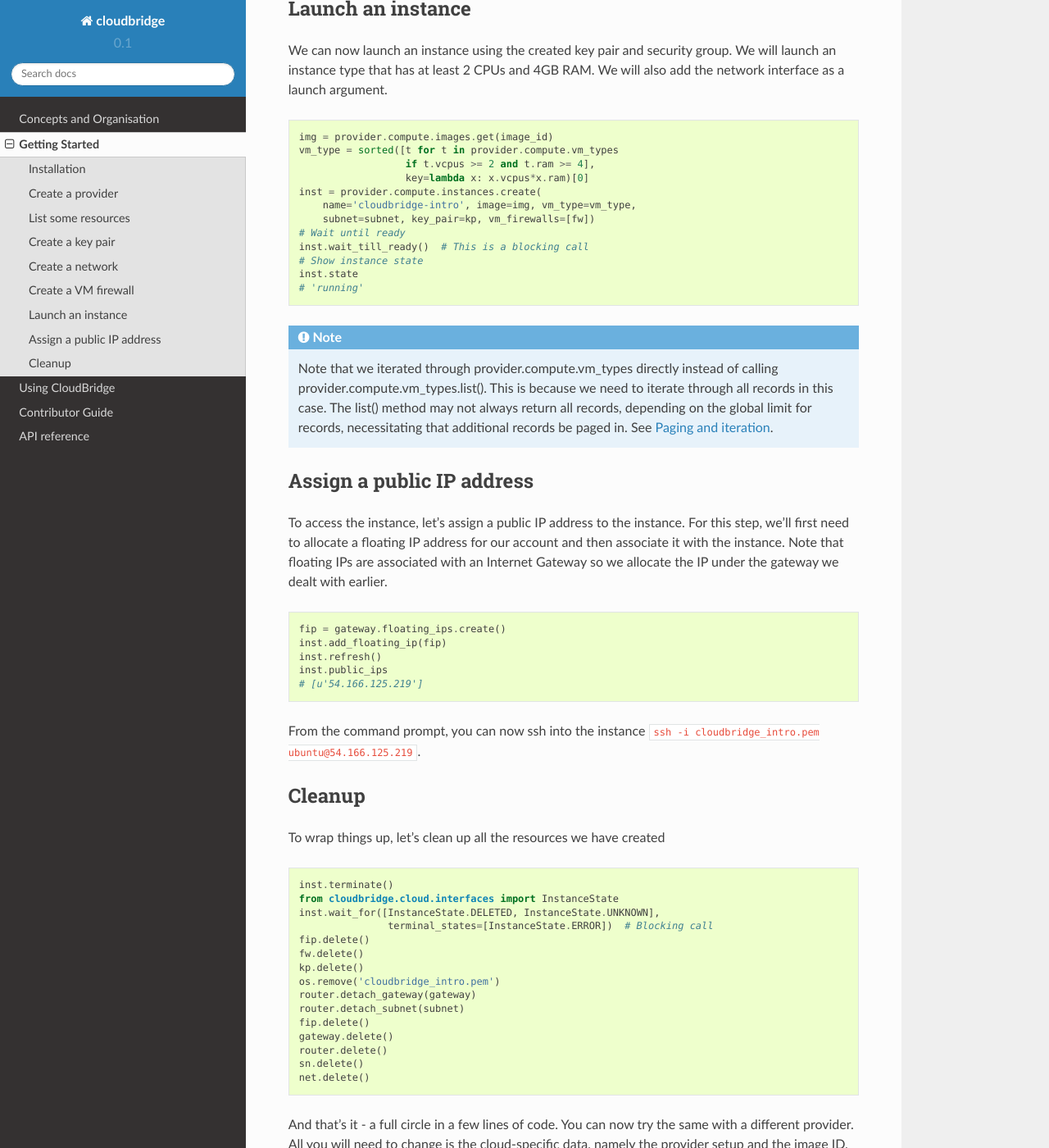
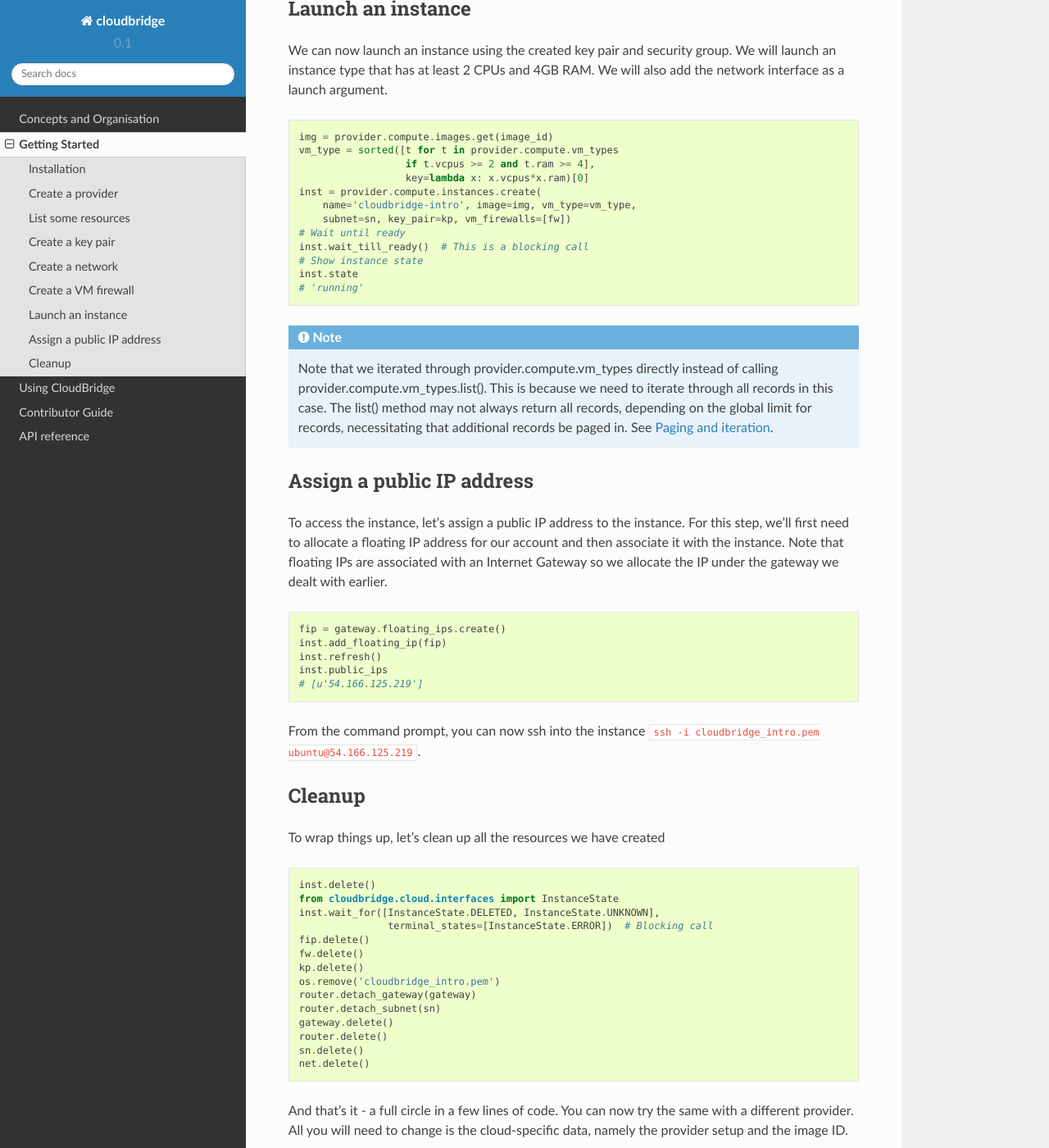
Before and after one commit to CloudVE/cloudbridge, a Sphinx documentation site: the page built from docs/getting_started.rst, in a window 1280 px wide and 1400 px high, scrolled down 2781 px. Shown: the whole window at 82% size. Built offline with Sphinx 7.4.7 and the Read the Docs theme 2.0.0, drawn with Linux system fonts in a browser that asks for light colours.

Commit message:
Minor fixes in Getting Started docs

```diff
--- a/docs/getting_started.rst
+++ b/docs/getting_started.rst
@@ -152,7 +152,7 @@ also add the network interface as a launch argument.
                       key=lambda x: x.vcpus*x.ram)[0]
     inst = provider.compute.instances.create(
         name='cloudbridge-intro', image=img, vm_type=vm_type,
-        subnet=subnet, key_pair=kp, vm_firewalls=[fw])
+        subnet=sn, key_pair=kp, vm_firewalls=[fw])
     # Wait until ready
     inst.wait_till_ready()  # This is a blocking call
     # Show instance state
@@ -193,7 +193,7 @@ To wrap things up, let's clean up all the resources we have created
 
 .. code-block:: python
 
-    inst.terminate()
+    inst.delete()
     from cloudbridge.cloud.interfaces import InstanceState
     inst.wait_for([InstanceState.DELETED, InstanceState.UNKNOWN],
                    terminal_states=[InstanceState.ERROR])  # Blocking call
@@ -202,8 +202,7 @@ To wrap things up, let's clean up all the resources we have created
     kp.delete()
     os.remove('cloudbridge_intro.pem')
     router.detach_gateway(gateway)
-    router.detach_subnet(subnet)
-    fip.delete()
+    router.detach_subnet(sn)
     gateway.delete()
     router.delete()
     sn.delete()
```
Also changed, not shown: other parts of docs/getting_started.rst (+1 -1 lines).
